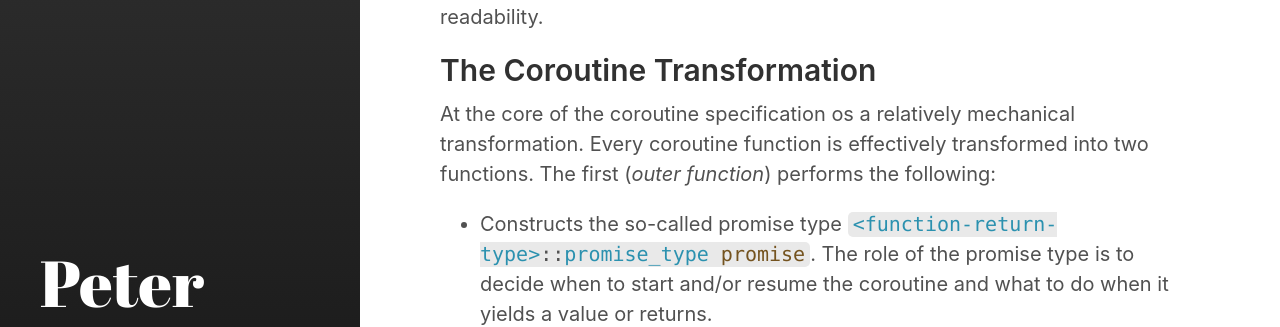
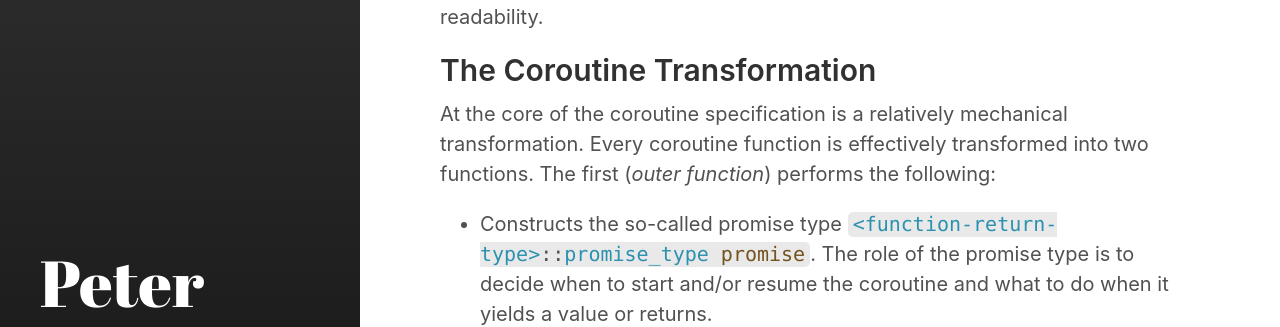
Before and after one commit to move47/goyal_himanshu.github.io, a Jekyll site: the page built from _posts/2022-01-24-macoro.md, in a window 1280 px wide and 900 px high, scrolled down 3631 px. Shown: the part 158-485 px from the top of the window. Built offline with Jekyll 4.4.1, drawn with Linux system fonts in a browser that asks for light colours; some of the changed text lies outside the part shown.

Commit message:
coro editing

```diff
--- a/_posts/2022-01-24-macoro.md
+++ b/_posts/2022-01-24-macoro.md
@@ -169,7 +169,7 @@
 ## The Coroutine Transformation
 
 
-At the core of the coroutine specification os a relatively mechanical transformation. Every coroutine function is effectively transformed into two functions. The first (_outer function_) performs the following:
+At the core of the coroutine specification is a relatively mechanical transformation. Every coroutine function is effectively transformed into two functions. The first (_outer function_) performs the following:
 - Constructs the so-called promise type
 <span style="border-radius:5px;padding-left:5px;padding-right:5px;padding-bottom:1px;background:#e9e9e9;font-family:Consolas;"><span style="color:#2b91af;">&lt;function-return-type&gt;</span>::<span style="color:#2b91af;">promise_type</span><span style="color:#74531f;"> promise</span></span>.
 The role of the promise type is to decide when to start and/or resume the coroutine and what to do when it yields a value or returns.
@@ -338,7 +338,7 @@
 <span style="border-radius:5px;padding-left:5px;padding-right:5px;padding-bottom:1px;background:#e9e9e9;font-family:Consolas;"><span style="color:#8f08c4;">co_await</span><span style="color:#74531f;"> h<span style="color:#111110">()</span></span></span>  the user has constructed some local variable and we suspended for <span style="border-radius:5px;padding-left:5px;padding-right:5px;padding-bottom:1px;background:#e9e9e9;font-family:Consolas;color:#74531f;"> h<span style="color:#111110">()</span></span>, then when the function is resumed that local variable would be uninitialized.
 
 
-The compiler handles this in the transformation by moving any declaration of local variables into the <span style="border-radius:5px;padding-left:5px;padding-right:5px;padding-bottom:1px;background:#e9e9e9;font-family:Consolas;color:#2b91af;">coroutine_frame</span> as opposed to being the body of our lambda function. They are then destroyed when the coroutine completes.
+The compiler handles this in the transformation by moving any declaration of local variables into the <span style="border-radius:5px;padding-left:5px;padding-right:5px;padding-bottom:1px;background:#e9e9e9;font-family:Consolas;color:#2b91af;">coroutine_frame</span> as opposed to being the body of our inner function. They are then destroyed when the coroutine completes.
 
 
 While one can manually perform the transformation, we will instead consider an alternative solution. In particular, we will place/require all local variables to be declared in the lambda capture. While this results in slightly different semantics, it will enable us to write the <span style="border-radius:5px;padding-left:5px;padding-right:5px;padding-bottom:1px;background:#e9e9e9;font-family:Consolas;color:#8a1bff;">CO_BEGIN</span> macro.
```
